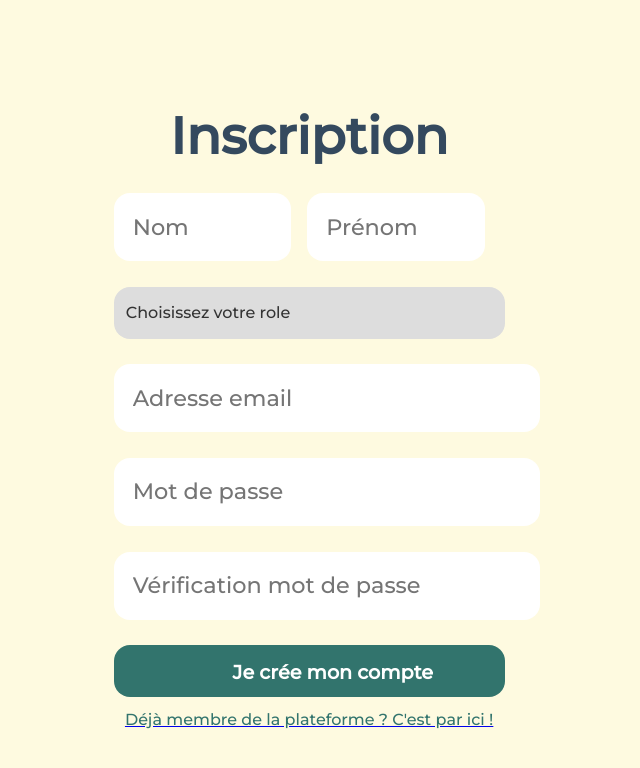
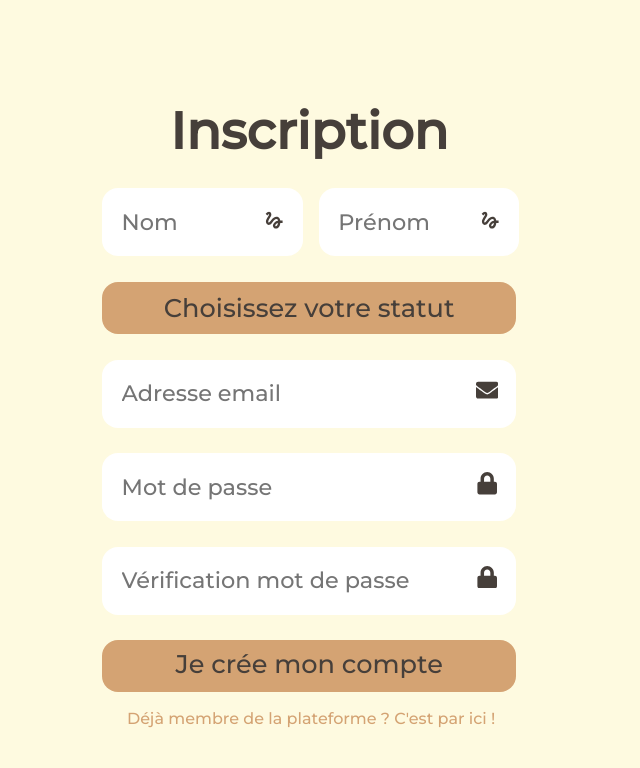
Before and after one commit to Samuel-Jspn/teacherr, a React (Create React App) app: page /inscription in a window 1280 px wide. Shown: the top 768 px of the page, without its empty margins (359-999 px from the left). Built offline with nearby package versions, Linux system fonts and the light colour scheme.

Commit message:
page inscription
ajout choix statut + update css

```diff
--- a/package.json
+++ b/package.json
@@ -3,12 +3,14 @@
   "version": "0.1.0",
   "private": true,
   "dependencies": {
+    "@syncfusion/ej2-react-dropdowns": "^21.2.10",
     "@testing-library/jest-dom": "^5.16.5",
     "@testing-library/react": "^13.4.0",
     "@testing-library/user-event": "^13.5.0",
     "react": "^18.2.0",
     "react-dom": "^18.2.0",
     "react-icons": "^4.9.0",
+    "react-onclickoutside": "^6.13.0",
     "react-router": "^6.11.2",
     "react-scripts": "^5.0.1",
     "web-vitals": "^2.1.4"
--- a/src/App.css
+++ b/src/App.css
@@ -1,3 +1,5 @@
+@import url("https://cdn.syncfunction.com/ej2/material.css");
+
 :root {
   --color-tea: #ccd5ae;
   --color-light-green: #ccd5ae;
--- a/src/DropDown.tsx
+++ /dev/null
@@ -1,50 +0,0 @@
-import React, { useEffect, useState } from "react";
-
-type DropDownProps = {
-  roles: string[];
-  showDropDown: boolean;
-  toggleDropDown: Function;
-  roleSelection: Function;
-};
-
-const DropDown: React.FC<DropDownProps> = ({
-  roles,
-  roleSelection,
-}: DropDownProps): JSX.Element => {
-  const [showDropDown, setShowDropDown] = useState<boolean>(false);
-
-  /**
-   * Handle passing the role
-   * back to the parent component
-   *
-   * @param role  The selected role
-   */
-  const onClickHandler = (role: string): void => {
-    roleSelection(role);
-  };
-
-  useEffect(() => {
-    setShowDropDown(showDropDown);
-  }, [showDropDown]);
-
-  return (
-    <>
-      <div className={showDropDown ? "dropdown" : "dropdown active"}>
-        {roles.map((role: string, index: number): JSX.Element => {
-          return (
-            <p
-              key={index}
-              onClick={(): void => {
-                onClickHandler(role);
-              }}
-            >
-              {role}
-            </p>
-          );
-        })}
-      </div>
-    </>
-  );
-};
-
-export default DropDown;
--- a/src/Role.tsx
+++ /dev/null
@@ -1,65 +0,0 @@
-import React, { useState } from "react";
-import DropDown from "./DropDown";
-
-const Role: React.FC = (): JSX.Element => {
-  const [showDropDown, setShowDropDown] = useState<boolean>(false);
-  const [selectRole, setSelectRole] = useState<string>("");
-  const roles = () => {
-    return ["Tuteur", "Etudiant"];
-  };
-
-  /**
-   * Toggle the drop down menu
-   */
-  const toggleDropDown = () => {
-    setShowDropDown(!showDropDown);
-  };
-
-  /**
-   * Hide the drop down menu if click occurs
-   * outside of the drop-down element.
-   *
-   * @param event  The mouse event
-   */
-  const dismissHandler = (event: React.FocusEvent<HTMLButtonElement>): void => {
-    if (event.currentTarget === event.target) {
-      setShowDropDown(false);
-    }
-  };
-
-  /**
-   * Callback function to consume the
-   * role from the child component
-   *
-   * @param role  The selected role
-   */
-  const roleSelection = (role: string): void => {
-    setSelectRole(role);
-  };
-
-  return (
-    <>
-      <button
-        className={showDropDown ? "active" : undefined}
-        onClick={(): void => toggleDropDown()}
-        onBlur={(e: React.FocusEvent<HTMLButtonElement>): void =>
-          dismissHandler(e)
-        }
-      >
-        <div>
-          {selectRole ? "Select: " + selectRole : "Choisissez votre role"}{" "}
-        </div>
-        {showDropDown && (
-          <DropDown
-            roles={roles()}
-            showDropDown={false}
-            toggleDropDown={(): void => toggleDropDown()}
-            roleSelection={roleSelection}
-          />
-        )}
-      </button>
-    </>
-  );
-};
-
-export default Role;
--- a/src/pages/connection.tsx
+++ b/src/pages/connection.tsx
@@ -4,7 +4,6 @@ import "../styles/connection/connection.css";
 import { FaEnvelope } from 'react-icons/fa';
 import { FaLock } from 'react-icons/fa';
 import { FaArrowRight } from 'react-icons/fa';
-import { MdOutlineGesture } from 'react-icons/md';
 
 function connectionPage() {
   return (
--- a/src/pages/inscription.tsx
+++ b/src/pages/inscription.tsx
@@ -1,7 +1,23 @@
-import React from 'react';
+import React from 'react'
 import {Link} from "react-router-dom"
 import '../styles/inscription/inscription.css'
-import Role from "../Role";
+import { FaEnvelope } from 'react-icons/fa';
+import { FaLock } from 'react-icons/fa';
+import { MdOutlineGesture } from 'react-icons/md';
+import { MdSchool } from 'react-icons/md';
+import { BsFillPersonFill } from 'react-icons/bs';
+
+const items = [
+    {
+      id: 1,
+      value: 'Tuteur',
+    },
+    {
+      id: 2,
+      value: 'Etudiant',
+    },
+  ];
+
 
 function inscriptionPage() {
     return (
@@ -13,33 +29,37 @@ function inscriptionPage() {
                             <div className='name'>
                                 <div className="ChampNom">
                                     <input type="" placeholder='Nom'/>
-                                    <i className='bx bx-pulse'></i>
+                                    <MdOutlineGesture className='iconne'/>
                                 </div>
                                 <div className="ChampNom">
                                     <input type="" placeholder='Prénom'/>
-                                    <i className='bx bx-pulse'></i>
+                                    <MdOutlineGesture className='iconne'/>
                                 </div>
                             </div>
                             <div>
-                                <Role />
+                                <div className="sec-center">
+                                    <input className="dropdown" type="checkbox" id="dropdown" name="dropdown"/>
+                                    <label className="for-dropdown" htmlFor="dropdown">Choisissez votre statut</label>
+                                    <div className="section-dropdown">
+                                        <a href="#">Tuteur <MdSchool /></a>
+                                        <a href="#">Etudiant <BsFillPersonFill/></a>
+                                    </div>
+                                </div>
                             </div>
                             <div className="ChampRenseignemants">
                                 <input type="email" placeholder='Adresse email'/>
-                                <i className='bx bxs-envelope'></i>
+                                <FaEnvelope className='iconnes'/>
                             </div>
                             <div className='ChampRenseignemants'>
                                 <input type="password" placeholder='Mot de passe'/>
-                                <i className='bx bxs-lock-alt'></i>
+                                <FaLock className='iconnes'/>
                             </div>
                             <div className='ChampRenseignemants'>
                                 <input type="password" placeholder='Vérification mot de passe'/>
-                                <i className='bx bxs-lock-alt'></i>
+                                <FaLock className='iconnes'/>
                             </div>
                             <button className='create'>
-                            <div className='creation'>
                                 <p>Je crée mon  compte</p>
-                                <i className='bx bx-right-arrow-alt'></i>
-                            </div>
                             </button>
                             <Link to="/connection">
                                 <div className="registration">
--- a/src/styles/inscription/inscription.css
+++ b/src/styles/inscription/inscription.css
@@ -1,3 +1,5 @@
+@import url('https://fonts.googleapis.com/css?family=Roboto:400,700,900');
+
 .all {
     display: flex;
     flex-direction: column;
@@ -20,7 +22,7 @@
     font-weight: 700;
     font-size: 4rem;
     line-height: 4.875rem;
-    color: #34495E;
+    color: #463f3a;
     margin-bottom: 2rem;
 }
 
@@ -54,22 +56,9 @@
     border-radius: 0.2rem;
 }
 
-.ChampNom i {
-    width: auto;
-    height: 1.75rem;
-    margin-left: 2.75rem;
-    margin-top: 4%;
-    font-family: 'Font Awesome 5 Free';
-    font-style: normal;
-    font-weight: 900;
-    font-size: 1.75rem;
-    line-height: 1.75rem;
-    color: #34495E;
-}
-
 .ChampRenseignemants {
     display: flex;
-    width: 100%;
+    width: auto;
     height: 4.063rem;
     background: #FFFFFF;
     border-radius: 1.25rem;
@@ -91,58 +80,30 @@
     border-radius: 0.2rem;
 }
 
-.ChampRenseignemants i {
-    width: auto;
-    height: 1.75rem;
-    margin-left: 2.75rem;
-    margin-top: 2%;
-    font-family: 'Font Awesome 5 Free';
-    font-style: normal;
-    font-weight: 900;
-    font-size: 1.75rem;
-    line-height: 1.75rem;
-    color: #34495E;
-}
-
 .create {
     display: flex;
     width: 100%;
     height: 4.063rem;
-    background: #32746D;
+    background: #d4a373;
     border-radius: 1.25rem;
     margin-bottom: 1rem;
     border: none;
     outline: none;
+    justify-content: center;
+
 }
 
-.creation {
-    display: flex;
-    margin-top: 3%;
-    margin-left: 21.5%;
-}
-
-.creation p {
+.create p {
     width: auto;
     height: 1.75rem;
     font-family: 'Montserrat';
     font-style: normal;
-    font-weight: 900;
-    font-size: 1.5rem;
-    line-height: 1.75rem;
-    color: #fff;
-    margin-top: 0%;
-}
-
-.creation i {
-    width: 1.5rem;
-    height: 1.75rem;
-    font-family: 'Font Awesome 5 Free';
-    font-style: normal;
-    font-weight: 900;
+    font-weight: 500;
     font-size: 2rem;
     line-height: 1.75rem;
-    color: #fff;
-    margin-left: 1rem;
+    color: #463f3a;
+    margin-top: 3%;
+
 }
 
 .all .registration {
@@ -155,70 +116,155 @@
     font-weight: 500;
     font-size: 1.25rem;
     line-height: 1.5rem;
-    color: #32746D;
+    color: #d4a373;
 }
 
-button {
+@import url('https://fonts.googleapis.com/css2?family=Roboto:wght@400;500;700;900&display=swap');
+
+.sec-center {
   position: relative;
-    padding: 0.375rem 0.88rem;
-    color: #333;
-    background-color: #ddd;
-    border-color: #ddd;
-    width: 100%;
-    height: 4.063rem;
-    justify-content: center;
-    font-family: 'Montserrat';
-    font-style: normal;
-    font-weight: 500;
-    text-align: left;
-    white-space: nowrap;
-    vertical-align: middle;
-    -webkit-user-select: none;
-    -moz-user-select: none;
-    -ms-user-select: none;
-    user-select: none;
-    border: 1px solid transparent;
-    font-size: 1.25rem;
-    line-height: 1.5;
-    border-radius: 0.25rem;
-    cursor: pointer;
+  max-width: 100%;
+  text-align: center;
+  z-index: 200;
   margin-bottom: 2rem;
   border-radius: 1.25rem;
 }
 
-  button:hover {
-    color: #fff;
-    background-color: #0069d9;
-  }
-  button.active {
-    color: #fff;
-    background-color: #0069d9;
+[type="checkbox"]:checked,
+[type="checkbox"]:not(:checked){
+  position: absolute;
+  left: -9999px;
+  opacity: 0;
+  pointer-events: none;
 }
 
-  .dropdown {
-    position: absolute;
-    top: 38px;
-    left: -1px;
-    border: 1px solid rgb(197, 197, 197);
-    background: #fff;
-    padding: 0;
-    color: #0062cc;
-    text-align: left;
-    border-radius: 0.25rem;
+.dropdown:checked + label,
+.dropdown:not(:checked) + label{
+  font-family: 'Montserrat';
+  font-style: normal;
+  font-weight: 500;
+  font-size: 2rem;
+  line-height: 1.5rem;
+  height: 4.063rem;
+  border-radius: 1.25rem;
+  width: 100%;
+  display: inline-flex;
+  align-items: center;
+  justify-content: center;
+  text-align: center;
+  border: none;
+  background-color: #d4a373;
+  cursor: pointer;
+  color: #463f3a;
 }
 
-  .dropdown > p {
-    margin: 0;
-    padding: 0.375rem 0.88rem;
-    border-bottom: 1px solid rgb(235, 235, 235);
-    min-width: 140px;
+.dropdown:checked + label:before,
+.dropdown:not(:checked) + label:before{
+  position: fixed;
+  top: 0;
+  left: 0;
+  content: '';
+  width: 100%;
+  height: 100%;
+  z-index: -1;
+  cursor: auto;
+  pointer-events: none;
 }
 
-  .dropdown > p:hover {
-    color: #fff;
-    background-color: #0062cc;
+.dropdown:checked + label:before{
+  pointer-events: auto;
 }
 
-  .dropdown > p:last-child {
-    border-bottom: 0 none;
+.section-dropdown {
+  position: absolute;
+  padding: 5px;
+  background-color: #fefae0;
+  top: 70px;
+  left: 0;
+  width: 100%;
+  border-radius: 1.25rem;
+  display: block;
+  box-shadow: 0 14px 35px 0 rgba(9,9,12,0.4);
+  z-index: 2;
+  opacity: 0;
+  pointer-events: none;
 }
+
+.dropdown:checked ~ .section-dropdown{
+  opacity: 1;
+  pointer-events: auto;
+}
+.section-dropdown:before {
+  position: absolute;
+  top: -20px;
+  left: 0;
+  width: 100%;
+  height: 20px;
+  content: '';
+  display: block;
+  z-index: 1;
+}
+.section-dropdown:after {
+  position: absolute;
+  top: -7px;
+  left: 30px;
+  width: 0;
+  height: 0;
+  border-left: 8px solid transparent;
+  border-right: 8px solid transparent;
+  border-bottom: 8px solid #fefae0;
+  content: '';
+  display: block;
+  z-index: 2;
+}
+
+a {
+  position: relative;
+  color: #8b4513;
+  font-family: 'Montserrat';
+  font-style: normal;
+  font-weight: 500;
+  font-size: 2rem;
+  line-height: 1.5rem;
+  border-radius: 1.25rem;
+  padding: 5px 0;
+  padding-left: 20px;
+  padding-right: 15px;
+  margin: 2px 0;
+  text-align: left;
+  text-decoration: none;
+  display: flex;
+  align-items: center;
+  justify-content: space-between;
+}
+
+a:hover {
+  color: #463f3a;
+  background-color: #d4a373;
+}
+
+.iconne {
+    font-size: 2rem;
+    color: #463f3a;
+    width: auto;
+    height: 1.75rem;
+    margin-left: 2.75rem;
+    margin-top: 7.5%;
+    font-family: 'Font Awesome 5 Free';
+    font-style: normal;
+    font-weight: 900;
+    line-height: 1.75rem;
+}
+
+.iconnes {
+    font-size: 2rem;
+    color: #463f3a;
+    width: auto;
+    height: 1.75rem;
+    margin-left: 2.75rem;
+    margin-top: 3%;
+    font-family: 'Font Awesome 5 Free';
+    font-style: normal;
+    font-weight: 900;
+    line-height: 1.75rem;
+}
```
Also changed, not shown: 1 other file (tests, documents, lock files or other folders). Lines whose indentation alone changed are shown as unchanged.
